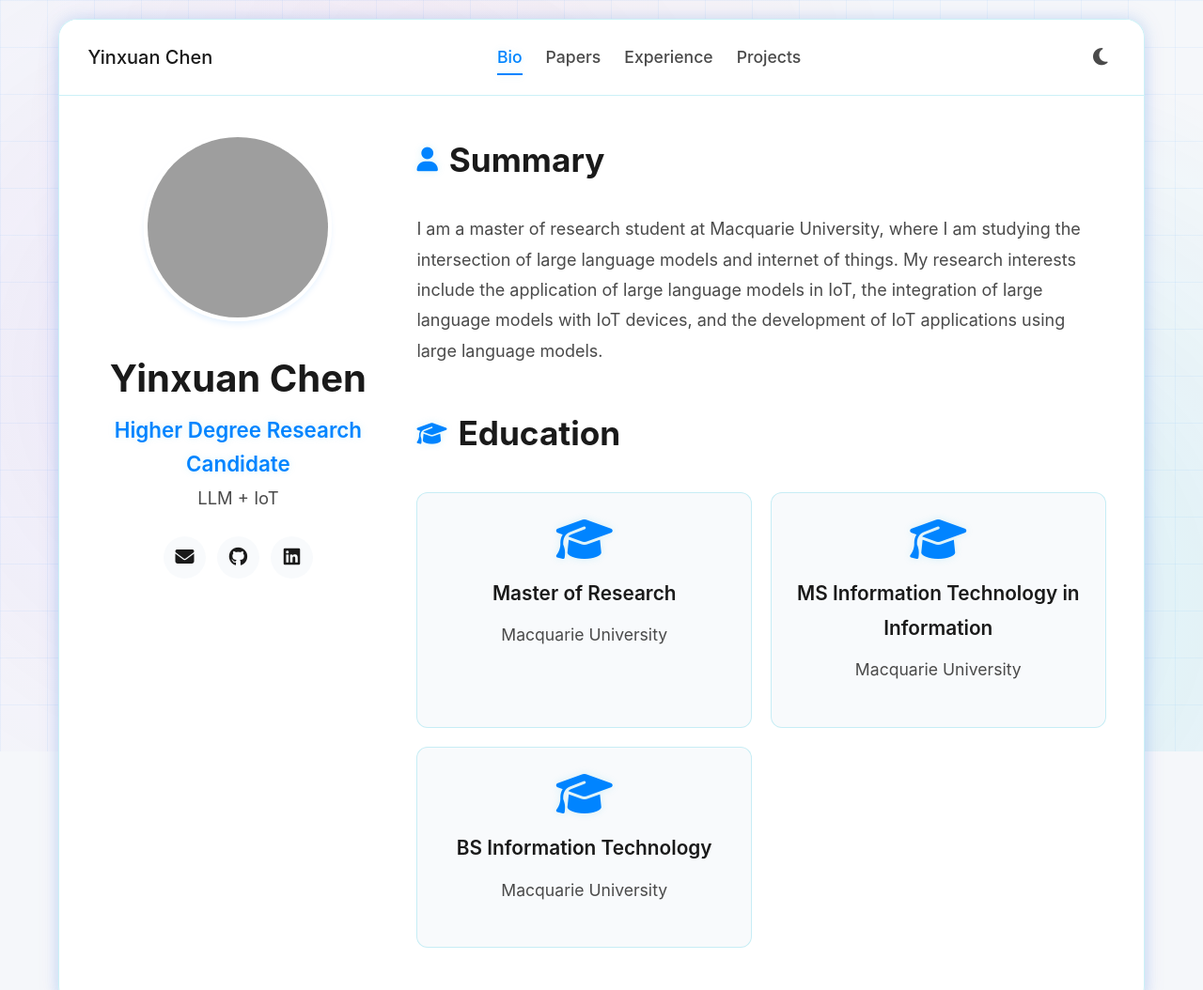
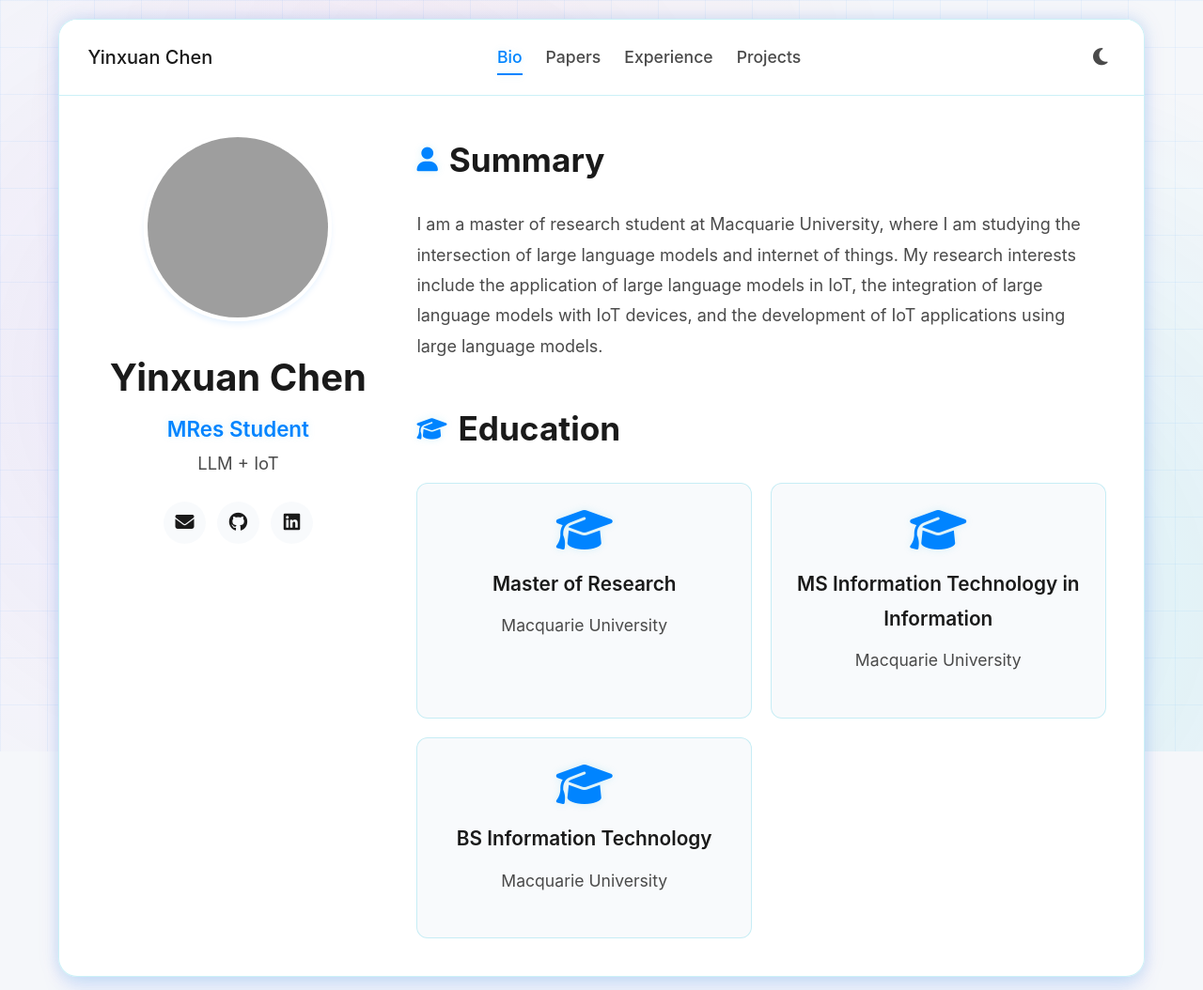
Before and after one commit to xxianz2/yinxuanchen, a plain HTML site: page index.html in a window 1280 px wide. Shown: the top 1054 px of the page at 94% size. Drawn offline with Linux system fonts and the light colour scheme; grey boxes are pictures that could not be loaded.

Commit message:
Updated my web

```diff
--- a/index.html
+++ b/index.html
@@ -37,7 +37,7 @@
                         <img src="selfphoto.jpg" alt="profile picture" class="profile-picture" id="profile-img">
                     </div>
                     <h2 class="profile-name">Yinxuan Chen</h2>
-                    <p class="job-title">Higher Degree Research Candidate</p>
+                    <p class="job-title">MRes Student</p>
                     <p class="affiliation">LLM + IoT</p>
 
                     <!-- social links -->
--- a/styles.css
+++ b/styles.css
@@ -46,7 +46,7 @@
 
 body {
     font-family: -apple-system, BlinkMacSystemFont, 'Segoe UI', 'Roboto', 'Oxygen', 'Ubuntu', 'Cantarell', sans-serif;
-    font-size: 1.125rem;
+    font-size: 1rem;
     line-height: 1.6;
     color: var(--text-dark);
     background: #f5f7fa;
@@ -142,7 +142,6 @@ body::after {
         0 0 25px var(--glow-purple),
         var(--shadow-xl);
     overflow: hidden;
-    min-height: 90vh;
     transition: box-shadow 0.3s ease, background 0.3s ease;
     border: 1px solid var(--border-cyan);
     position: relative;
@@ -228,7 +227,7 @@ body::after {
     display: grid;
     grid-template-columns: 300px 1fr;
     gap: 40px;
-    padding: 40px 40px 60px 40px;
+    padding: 40px;
 }
 
 /* profile section */
@@ -327,7 +326,7 @@ body::after {
 
 /* content section */
 .content-section {
-    min-height: 700px;
+    min-height: 600px;
 }
 
 .content-block {
@@ -354,7 +353,7 @@ body::after {
     display: flex;
     align-items: center;
     gap: 12px;
-    margin-bottom: 30px;
+    margin-bottom: 25px;
 }
 
 .section-header .icon {
```
